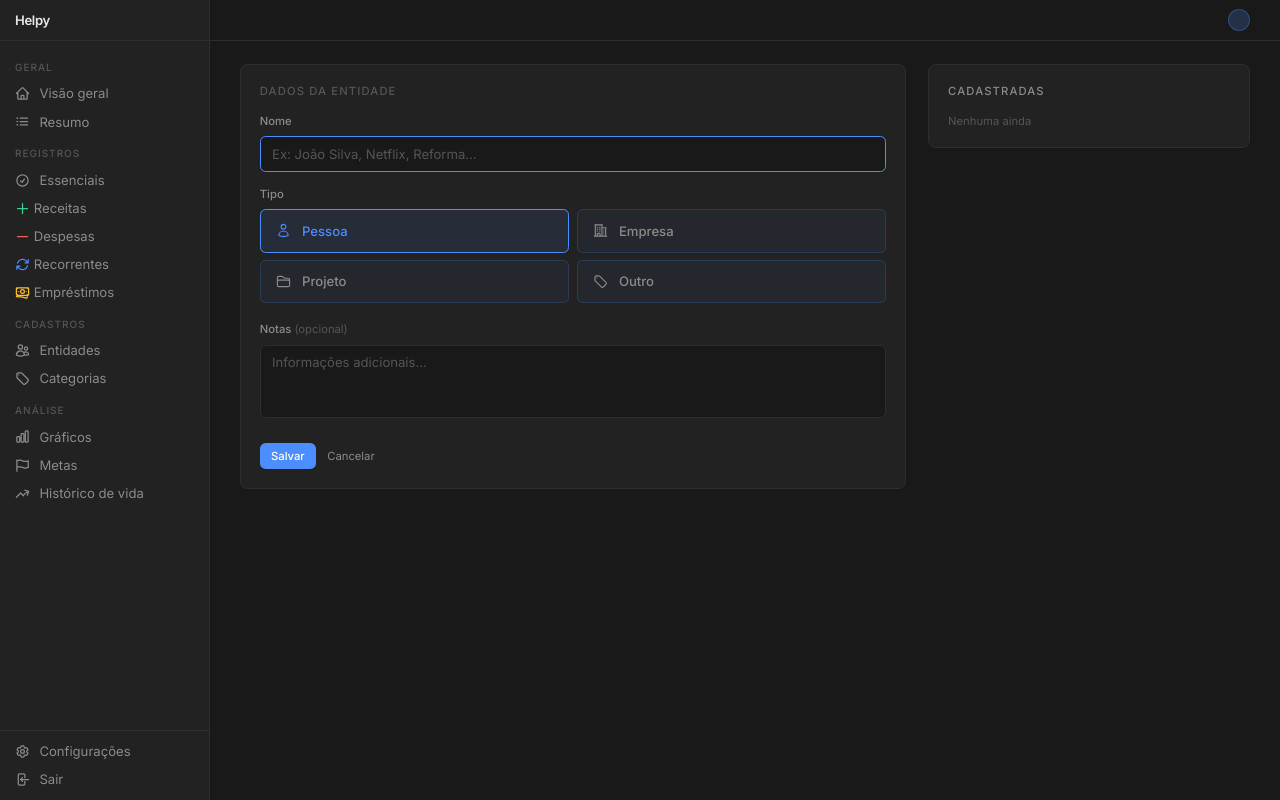
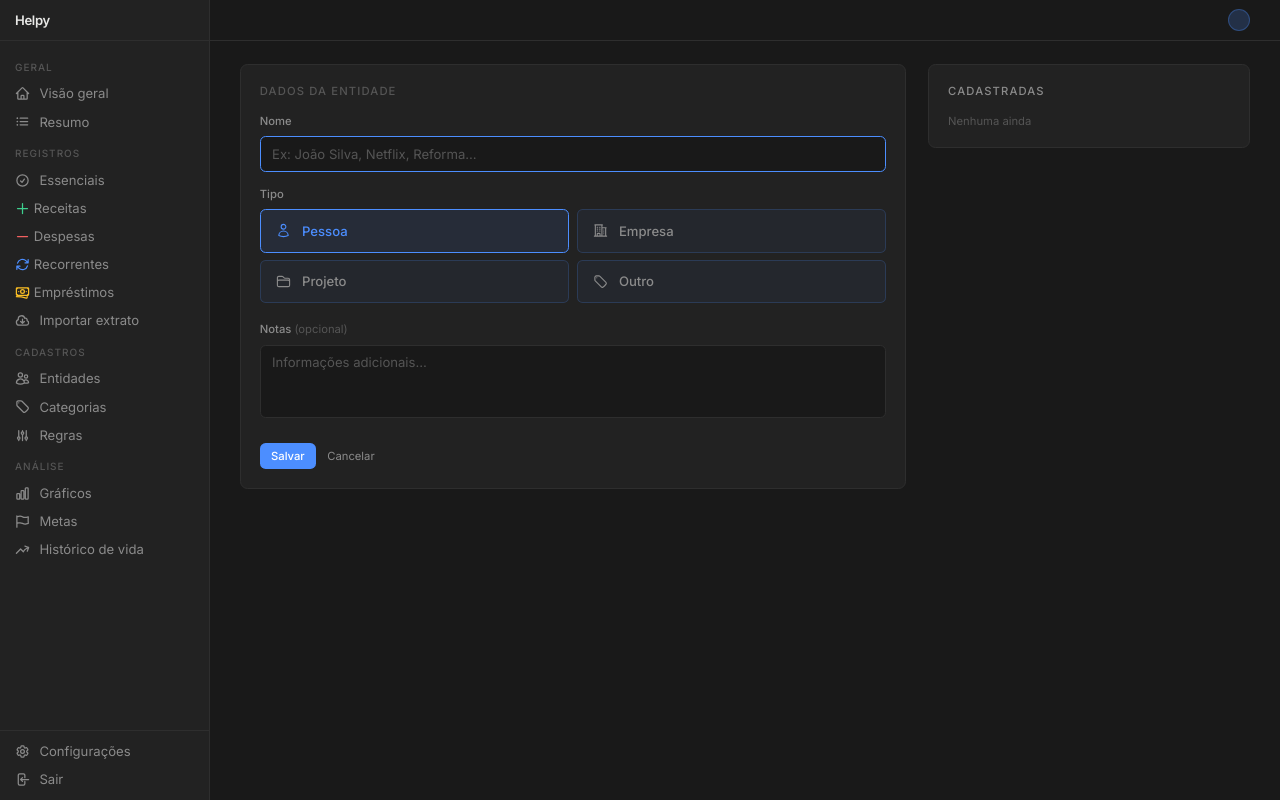
Before and after one commit to TheDorival/helpy, a Django app: template templates/financeiro/entidade_form.html in a window 1280 px wide. Run offline with Django 5.2, Linux system fonts and the light colour scheme; the template is opened without the code that fills it, so the values that code supplies are empty; some libraries are stand-ins or nearby versions.

Commit message:
feat: adiciona importar extrato e regras na navegacao

```diff
--- a/templates/base_painel.html
+++ b/templates/base_painel.html
@@ -269,6 +269,15 @@
         </a>
       </div>
 
+      <a href="{% url 'importar_extrato' %}"
+         class="flex items-center gap-2.5 px-2 py-1 rounded-md text-sm transition-colors
+                {% if url == 'importar_extrato' or url == 'mapear_csv' or url == 'revisar_extrato' %}text-tx bg-surfacehi{% else %}text-muted hover:text-tx hover:bg-surfacehi{% endif %}">
+        <svg class="w-4 h-4 flex-shrink-0 {% if url == 'importar_extrato' or url == 'mapear_csv' or url == 'revisar_extrato' %}text-accent{% endif %}" fill="none" viewBox="0 0 24 24" stroke="currentColor" stroke-width="2">
+          <path stroke-linecap="round" stroke-linejoin="round" d="M12 9.75v6.75m0 0l-3-3m3 3l3-3m-8.25 6a4.5 4.5 0 01-1.41-8.775 5.25 5.25 0 0110.233-2.33 3 3 0 013.758 3.848A3.752 3.752 0 0118 19.5H6.75z" />
+        </svg>
+        Importar extrato
+      </a>
+
       <p class="px-2 pt-2.5 pb-1 text-[10px] font-medium text-dim uppercase tracking-widest">Cadastros</p>
 
       <a href="{% url 'entidades' %}"
@@ -288,6 +297,15 @@
           <path stroke-linecap="round" stroke-linejoin="round" d="M6 6h.008v.008H6V6z" />
         </svg>
         Categorias
+      </a>
+
+      <a href="{% url 'regras' %}"
+         class="flex items-center gap-2.5 px-2 py-1 rounded-md text-sm transition-colors
+                {% if url == 'regras' or url == 'nova_regra' or url == 'editar_regra' %}text-tx bg-surfacehi{% else %}text-muted hover:text-tx hover:bg-surfacehi{% endif %}">
+        <svg class="w-4 h-4 flex-shrink-0 {% if url == 'regras' or url == 'nova_regra' or url == 'editar_regra' %}text-accent{% endif %}" fill="none" viewBox="0 0 24 24" stroke="currentColor" stroke-width="2">
+          <path stroke-linecap="round" stroke-linejoin="round" d="M12 6V4m0 2a2 2 0 100 4m0-4a2 2 0 110 4m-6 8a2 2 0 100-4m0 4a2 2 0 110-4m0 4v2m0-6V4m6 6v10m6-2a2 2 0 100-4m0 4a2 2 0 110-4m0 4v2m0-6V4" />
+        </svg>
+        Regras
       </a>
 
       <p class="px-2 pt-2.5 pb-1 text-[10px] font-medium text-dim uppercase tracking-widest">Análise</p>
```
